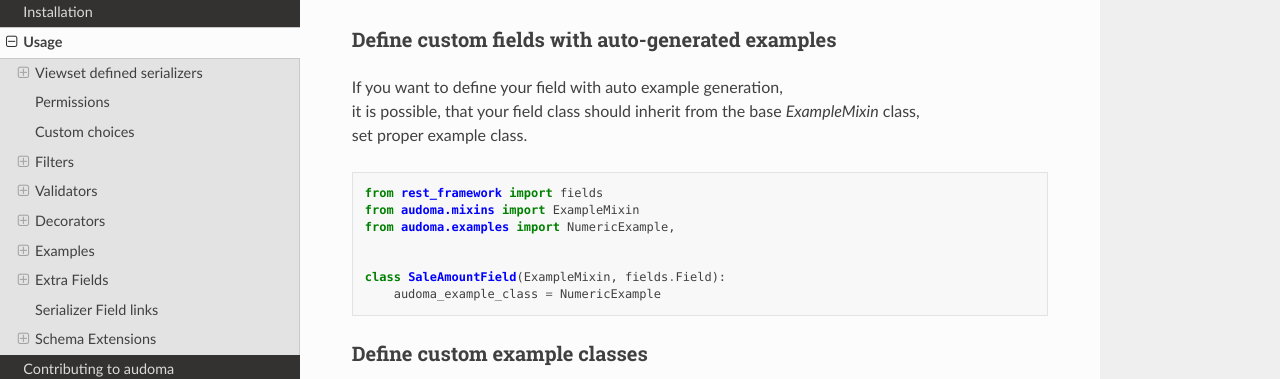
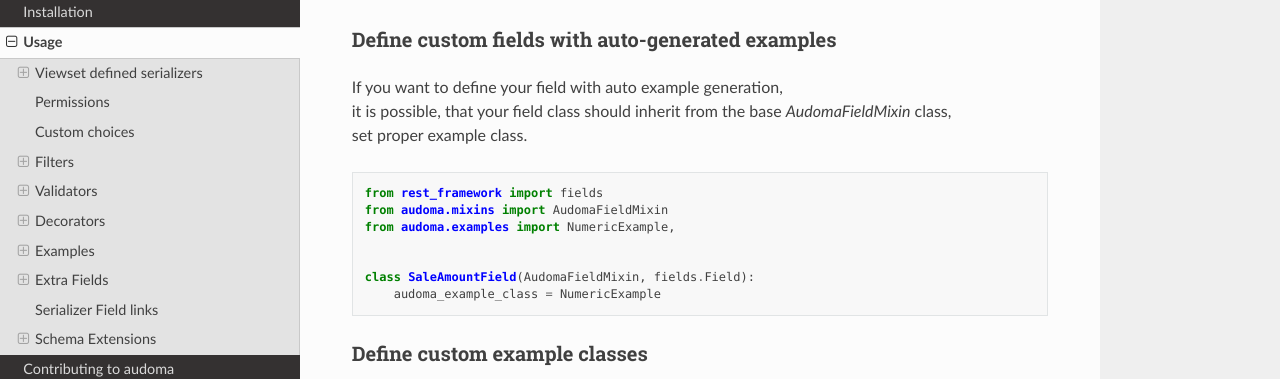
Before and after one commit to Iteo/audoma, a Sphinx documentation site: the page built from docs/usage.rst, in a window 1280 px wide and 900 px high, scrolled down 23324 px. Shown: the part 156-535 px from the top of the window. Built offline with Sphinx 7.4.7 and the Read the Docs theme 2.0.0, drawn with Linux system fonts in a browser that asks for light colours.

```diff
--- a/docs/usage.rst
+++ b/docs/usage.rst
@@ -1287,17 +1287,17 @@
 ----------------------------------------------------
 
 | If you want to define your field with auto example generation,
-| it is possible, that your field class should inherit from the base `ExampleMixin` class,
+| it is possible, that your field class should inherit from the base `AudomaFieldMixin` class,
 | set proper example class.
 
 .. code :: python
 
     from rest_framework import fields
-    from audoma.mixins import ExampleMixin
+    from audoma.mixins import AudomaFieldMixin
     from audoma.examples import NumericExample,
 
 
-    class SaleAmountField(ExampleMixin, fields.Field):
+    class SaleAmountField(AudomaFieldMixin, fields.Field):
         audoma_example_class = NumericExample
 
 
```
Also changed, not shown: 2 other files.
